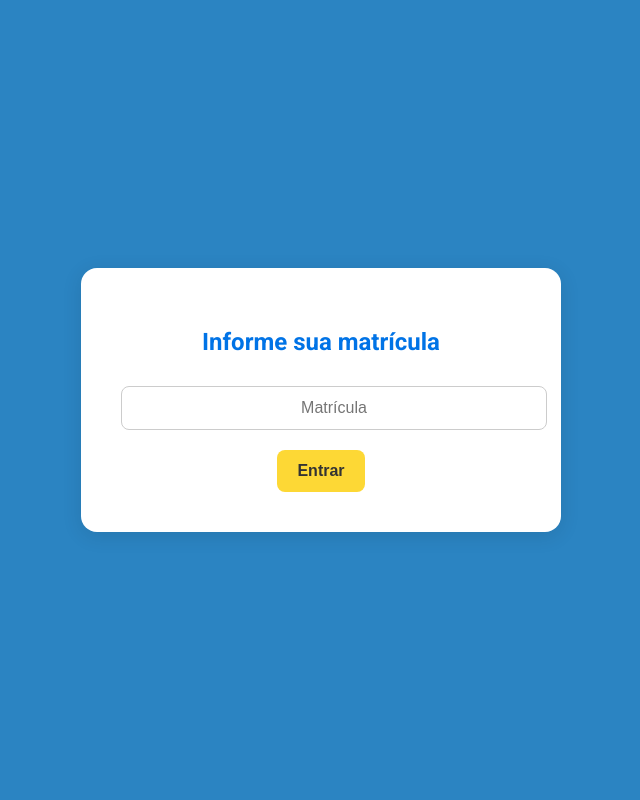
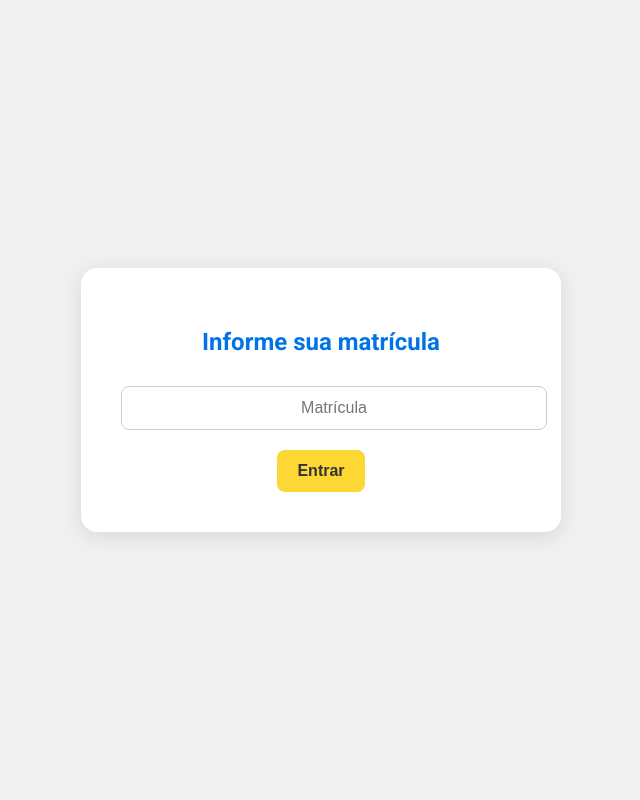
Before and after one commit to Dougas85/SAPPP, a Flask app: page /login in a window 1280 px wide. Shown: the whole page, without its empty margins (319-959 px from the left). Run offline with Flask 3, Linux system fonts and the light colour scheme; some libraries are stand-ins or nearby versions.

Commit message:
Update login.css

```diff
--- a/static/login.css
+++ b/static/login.css
@@ -23,16 +23,22 @@
 body {
     margin: 0;
     font-family: 'Roboto', sans-serif;
-    background-color: #0073e6; /* Azul Correios */
-    color: #333; /* Cinza escuro */
+    color: #333;
     display: flex;
     justify-content: center;
     align-items: center;
-    height: 100vh;
-    border-radius: 16px; /* Bordas arredondadas */
-    box-shadow: 0 4px 20px rgba(0, 0, 0, 0.1); /* Sombra */
-    animation: colorOscillation 15s ease-in-out forwards; /* Animação de oscilação */
+    min-height: 100dvh;
+    overflow: hidden;
+    background-color: #f0f0f0; /* Cor de fundo neutra ou nenhuma */
 }
+
+.background {
+    position: fixed;
+    inset: 0;
+    z-index: -1;
+    animation: colorOscillation 15s ease-in-out infinite;
+}
+
 
 .login-container {
     background-color: #ffffff; /* Branco */
```
